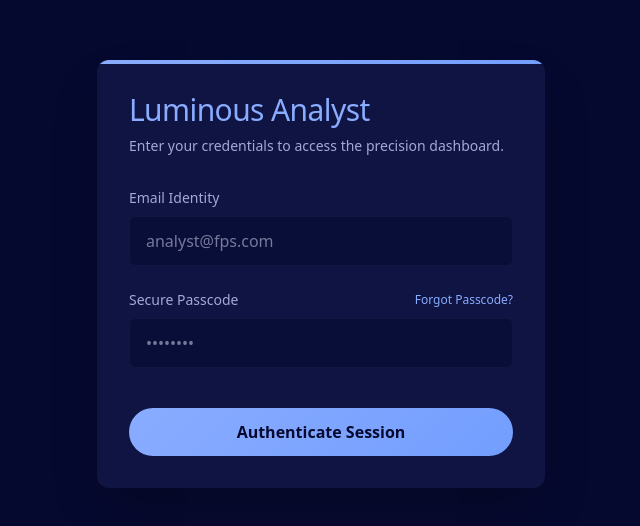
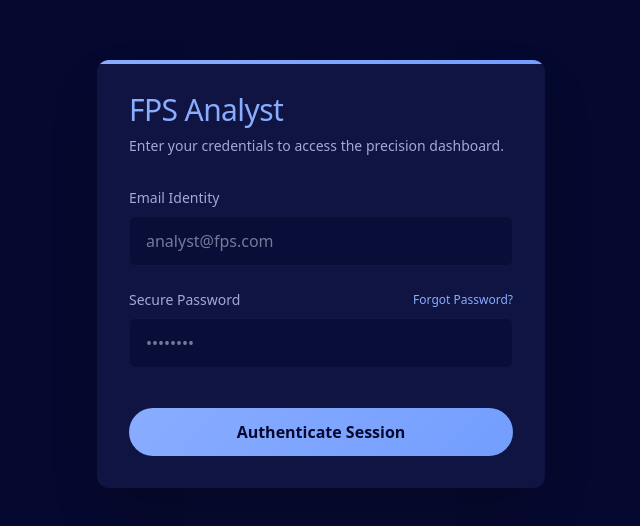
Before and after one commit to Jason-Val/FPS-Analytics, a Next.js app: page / in a window 1280 px wide. Shown: the part 126-652 px from the top of the page, without its empty margins (319-959 px from the left). Built offline with nearby package versions, Linux system fonts and the light colour scheme; no server answers.

Commit message:
Updated wording on Auth Pages

```diff
--- a/app/auth/update-password/page.tsx
+++ b/app/auth/update-password/page.tsx
@@ -51,11 +51,11 @@ export default function UpdatePasswordPage() {
       <div className="w-full max-w-md bg-surface-container p-8 rounded-xl shadow-2xl relative overflow-hidden">
         <div className="absolute top-0 left-0 right-0 h-1 bg-primary-gradient"></div>
         <h1 className="text-3xl mb-2 text-primary font-display font-medium">New Password</h1>
-        <p className="text-on-surface-variant mb-8 text-sm">Enter a secure new passcode for your identity.</p>
+        <p className="text-on-surface-variant mb-8 text-sm">Enter a secure new password for your identity.</p>
 
         <form onSubmit={handleUpdatePassword} className="space-y-6">
           <div>
-            <label className="block text-sm font-medium text-on-surface-variant mb-2">New Passcode</label>
+            <label className="block text-sm font-medium text-on-surface-variant mb-2">New Password</label>
             <input
               type="password"
               value={password}
--- a/app/page.tsx
+++ b/app/page.tsx
@@ -39,7 +39,7 @@ export default function LoginPage() {
         {/* Subtle glow effect */}
         <div className="absolute top-0 left-0 right-0 h-1 bg-primary-gradient"></div>
 
-        <h1 className="text-3xl mb-2 text-primary font-display font-medium">Luminous Analyst</h1>
+        <h1 className="text-3xl mb-2 text-primary font-display font-medium">FPS Analyst</h1>
         <p className="text-on-surface-variant mb-8 text-sm">Enter your credentials to access the precision dashboard.</p>
 
         <form onSubmit={handleLogin} className="space-y-6">
@@ -56,12 +56,12 @@ export default function LoginPage() {
           </div>
           <div>
             <div className="flex justify-between items-center mb-2">
-              <label className="block text-sm font-medium text-on-surface-variant">Secure Passcode</label>
+              <label className="block text-sm font-medium text-on-surface-variant">Secure Password</label>
               <Link
                 href="/auth/forgot-password"
                 className="text-xs text-primary hover:underline transition-all"
               >
-                Forgot Passcode?
+                Forgot Password?
               </Link>
             </div>
             <input
```
